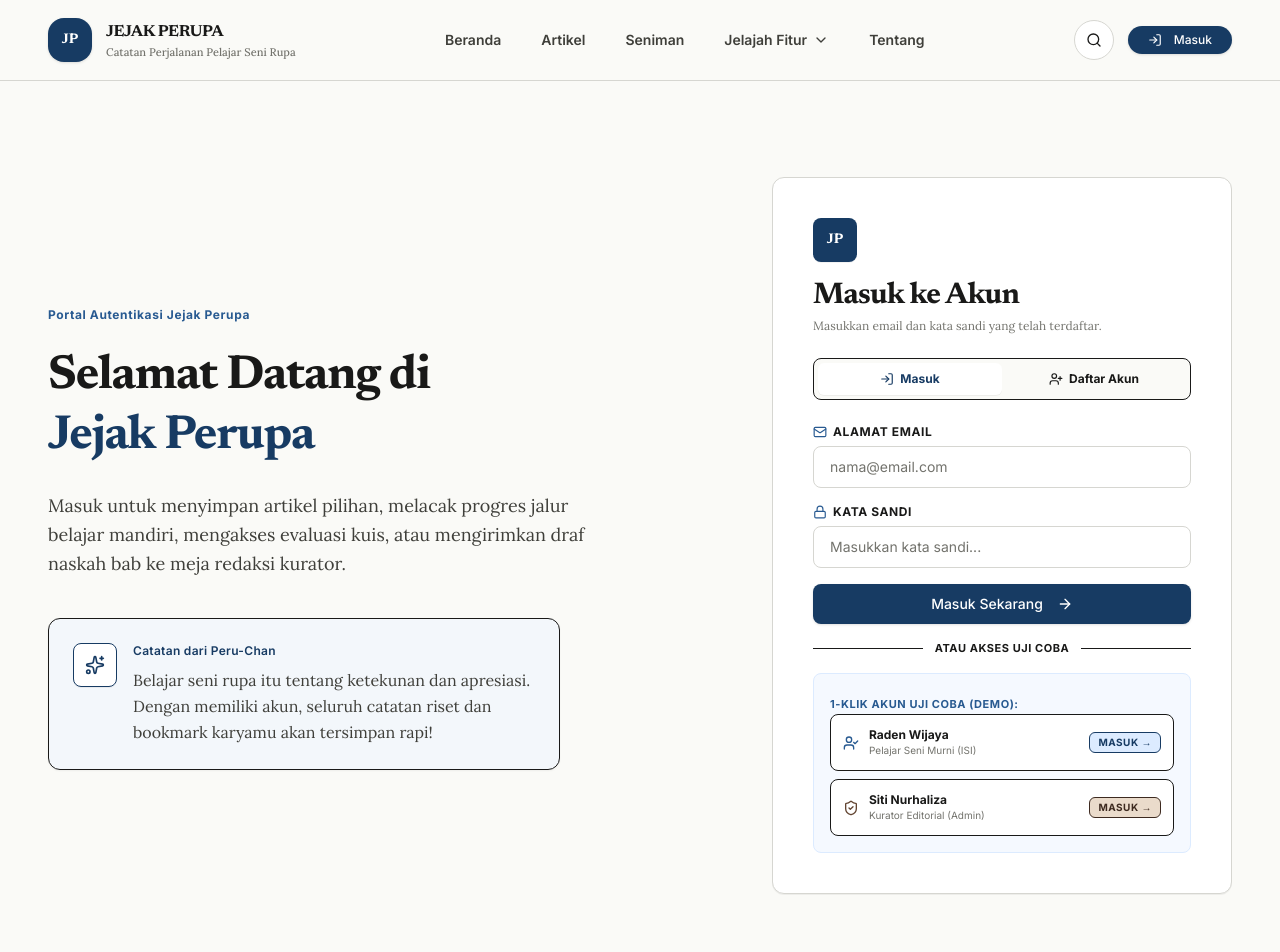
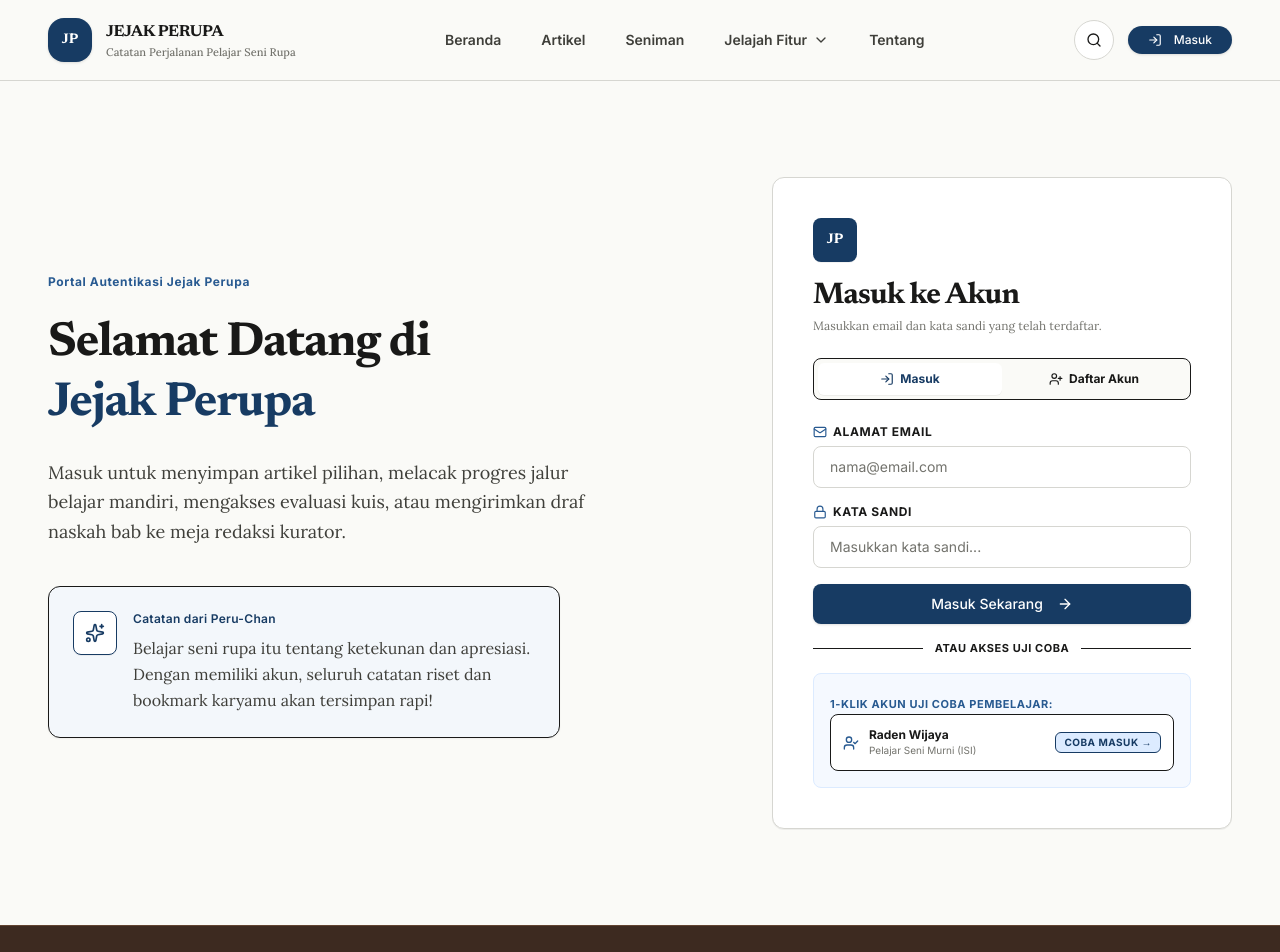
Before and after one commit to aufaramdhn/jejak-perupa, a Next.js app: page /masuk in a window 1280 px wide. Shown: the top 952 px of the page. Built offline with nearby package versions, Linux system fonts and the light colour scheme.

Commit message:
fix(auth): remove admin demo button so admin access requires real credentials

```diff
--- a/src/app/masuk/page.tsx
+++ b/src/app/masuk/page.tsx
@@ -289,14 +289,13 @@ export default function LoginPage() {
             {/* QUICK DEMO SWITCHER */}
             <div className="space-y-2 rounded-lg border border-jp-blue-100 bg-jp-blue-50/60 p-4">
               <span className="text-[11px] font-bold uppercase tracking-wider text-jp-blue-700">
-                1-Klik Akun Uji Coba (Demo):
+                1-Klik Akun Uji Coba Pembelajar:
               </span>
 
-              <div className="grid gap-2">
               <button
                 type="button"
                 onClick={() => handleDemoLogin("pelajar")}
-                  className="flex items-center justify-between rounded-lg bg-white p-3 text-left border border-jp-blue-200 hover:border-jp-blue-700 hover:shadow-xs transition cursor-pointer group"
+                className="w-full flex items-center justify-between rounded-lg bg-white p-3 text-left border border-jp-blue-200 hover:border-jp-blue-700 hover:shadow-xs transition cursor-pointer group"
               >
                 <div className="flex items-center gap-2.5">
                   <UserCheck className="h-4 w-4 text-jp-blue-700" />
@@ -309,28 +308,8 @@ export default function LoginPage() {
                     </div>
                   </div>
                 </div>
-                  <Badge variant="blue" size="sm">Masuk →</Badge>
+                <Badge variant="blue" size="sm">Coba Masuk →</Badge>
               </button>
-
-                <button
-                  type="button"
-                  onClick={() => handleDemoLogin("kurator")}
-                  className="flex items-center justify-between rounded-lg bg-white p-3 text-left border border-jp-brown-200 hover:border-jp-brown-700 hover:shadow-xs transition cursor-pointer group"
-                >
-                  <div className="flex items-center gap-2.5">
-                    <ShieldCheck className="h-4 w-4 text-jp-brown-700" />
-                    <div>
-                      <div className="text-xs font-bold text-jp-ink group-hover:text-jp-brown-900">
-                        Siti Nurhaliza
-                      </div>
-                      <div className="text-[10px] text-jp-gray-500">
-                        Kurator Editorial (Admin)
-                      </div>
-                    </div>
-                  </div>
-                  <Badge variant="brown" size="sm">Masuk →</Badge>
-                </button>
-              </div>
             </div>
           </div>
         </div>
--- a/src/components/organisms/AuthModal.tsx
+++ b/src/components/organisms/AuthModal.tsx
@@ -243,26 +243,16 @@ export function AuthModal() {
           {/* DEMO ACCOUNTS QUICK SHORTCUT */}
           <div className="pt-4 border-t border-jp-gray-200 space-y-2">
             <div className="text-[11px] font-bold uppercase tracking-wider text-jp-gray-500 text-center">
-              Atau Uji Coba Cepat dengan Akun Demo:
+              Akses Uji Coba Cepat:
             </div>
-            <div className="grid grid-cols-2 gap-2">
             <button
               type="button"
               onClick={() => loginWithDemo("pelajar")}
-                className="flex items-center justify-center gap-1 rounded-lg border border-jp-blue-200 bg-jp-blue-50/70 p-2 text-xs font-bold text-jp-blue-900 hover:bg-jp-blue-100 transition cursor-pointer"
+              className="w-full flex items-center justify-center gap-1.5 rounded-lg border border-jp-blue-200 bg-jp-blue-50/70 p-2.5 text-xs font-bold text-jp-blue-900 hover:bg-jp-blue-100 transition cursor-pointer"
             >
               <User className="h-3.5 w-3.5 text-jp-blue-700" />
-                Demo Pelajar
+              Coba Masuk sebagai Pelajar (Raden Wijaya)
             </button>
-              <button
-                type="button"
-                onClick={() => loginWithDemo("kurator")}
-                className="flex items-center justify-center gap-1 rounded-lg border border-jp-brown-200 bg-jp-brown-50/70 p-2 text-xs font-bold text-jp-brown-900 hover:bg-jp-brown-100 transition cursor-pointer"
-              >
-                <Building className="h-3.5 w-3.5 text-jp-brown-700" />
-                Demo Kurator
-              </button>
-            </div>
           </div>
         </div>
       </div>
```
Lines whose indentation alone changed are shown as unchanged.
